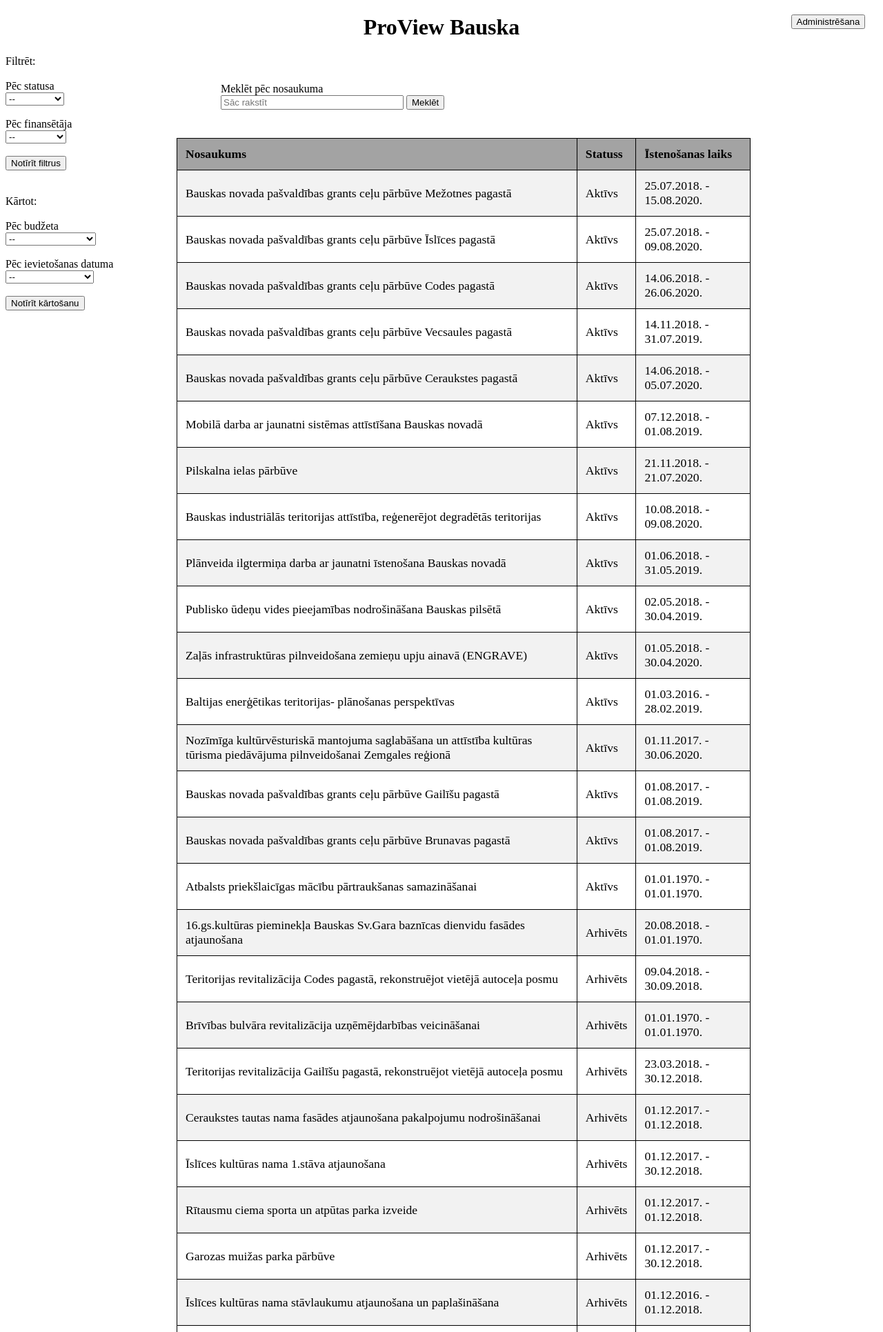
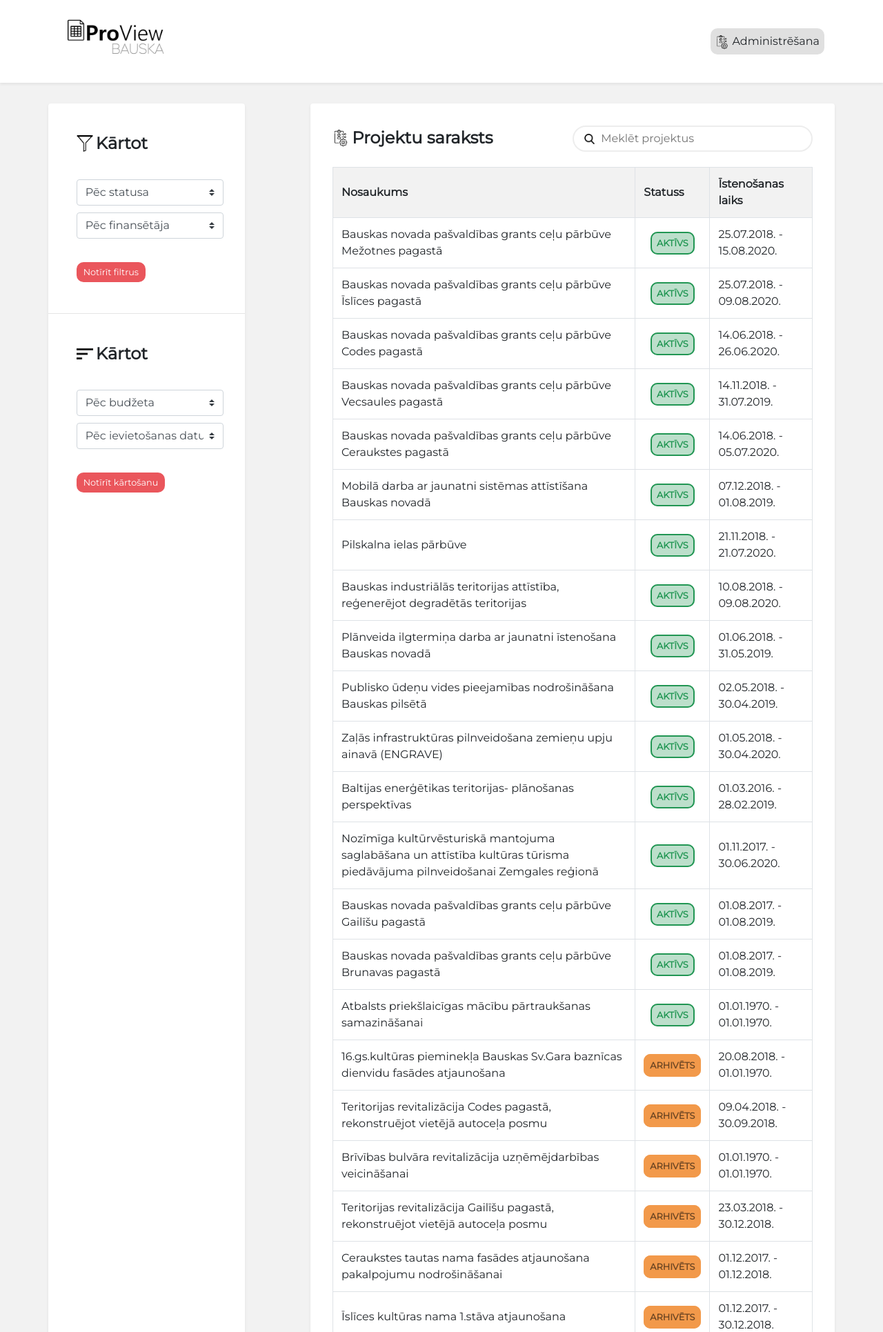
Before and after one commit to jekabssolo/ProView, a PHP site: page / in a window 1280 px wide. Shown: the top 1931 px of the page at 69% size. Run offline with PHP 8.4, Linux system fonts and the light colour scheme; data comes from the database, SQL or seed files in the repository.

Commit message:
Added design for index and individual

```diff
--- a/index.php
+++ b/index.php
@@ -1,10 +1,21 @@
 <!DOCTYPE html>
 <html>
 	<head>
+		<!-- BOOTSTRAP CSS -->
+		<link rel="stylesheet" href="https://stackpath.bootstrapcdn.com/bootstrap/4.3.1/css/bootstrap.min.css" integrity="sha384-ggOyR0iXCbMQv3Xipma34MD+dH/1fQ784/j6cY/iJTQUOhcWr7x9JvoRxT2MZw1T" crossorigin="anonymous">
+
+		<!-- FONT -->
+		<link href="https://fonts.googleapis.com/css?family=Montserrat&display=swap" rel="stylesheet">
+
 		<script src="https://code.jquery.com/jquery-3.4.1.min.js"></script>
-    <script>function sortsubmit(){document.getElementById("sorting").submit();}</script>
-    <script>function filtersubmit(){document.getElementById("filtering").submit();}
+		<!-- <script src="https://code.jquery.com/jquery-3.3.1.slim.min.js" integrity="sha384-q8i/X+965DzO0rT7abK41JStQIAqVgRVzpbzo5smXKp4YfRvH+8abtTE1Pi6jizo" crossorigin="anonymous"></script> -->
+		<script>
+			function sortsubmit(){document.getElementById("sorting").submit();}
 		</script>
+		<script>
+			function filtersubmit(){document.getElementById("filtering").submit();}
+		</script>
+
 		<!-- table row linking to individual view -->
 		<script>
 			jQuery(document).ready(function($) {
@@ -13,66 +24,11 @@
 				});
 			});
 		</script>
-    <!-- <meta name="viewport" content="width=device-width, initial-scale=1.0"> -->
-    <style>
-      .project-table{
-    position: absolute;
-    border-collapse: collapse;
-    border: 1px solid black;
-    width: 65%;
-    font-size: 110%;
-    top: 25%;
-    left: 20%;
-  }
-  .project-table tr:nth-child(even){background-color: #f2f2f2;}
-  .project-table tr:hover {background-color: #ddd;}
-  .project-table th {
-    padding-top: 12px;
-    padding-bottom: 12px;
-    padding-right: 12px;
-    padding-left: 12px;
-    text-align: left;
-    background-color: #a3a3a3;
-    color: black;
-    border: 1px solid black;
-  }
-  .project-table td {
-    border: 1px solid black;
-    padding-top: 12px;
-    padding-bottom: 12px;
-    padding-right: 12px;
-    padding-left: 12px;
-  }
-  [data-href] {
-      cursor: pointer;
-  }
 
-  .search-field{
-    position: absolute;
-    left: 25%;
-    top: 15%;
-  }
-  .filter-field{
-    position: sticky;
-    left: 0%;
-  }
-  .sort-field{
-    position: sticky;
-    left: 0%;
-  }
-  .clear-field{
-    position: sticky;
-    left: 0%;
-  }
-  #admin-button{
-    position: absolute;
-    right: 2%
-  }
-
-    </style>
+		<meta name="viewport" content="width=device-width, initial-scale=1.0">
+		<link rel="stylesheet" href="style.css">
 
 		<title>Projekti</title>
-
 
 		<?php
 			require_once "functions/function.php";
@@ -81,24 +37,24 @@
 
 			// search and filter and sort results
 			if(!empty($_POST)){
-          if(!array_key_exists('status',$_POST)){
+				if (!array_key_exists('status',$_POST)) {
 					$statusval="";
-          }else{
+				} else {
 					$statusval=$_POST["status"];
 				}
-          if(!array_key_exists('financer',$_POST)){
+				if (!array_key_exists('financer',$_POST)) {
 					$finanval="";
-          }else{
+				} else {
 					$finanval=$_POST["financer"];
 				}
-          if(!array_key_exists('budgetsort',$_POST)){
+				if (!array_key_exists('budgetsort',$_POST)) {
 					$budgetsort="";
-          }else{
+				} else {
 					$budgetsort=$_POST["budgetsort"];
 				}
-          if(!array_key_exists('entrysort',$_POST)){
+				if (!array_key_exists('entrysort',$_POST)) {
 					$entrysort="";
-          }else{
+				} else {
 					$entrysort=$_POST["entrysort"];
 				}
 				$searchval = preg_replace("/[']/", "", $_POST["search"]);
@@ -108,25 +64,41 @@
 		?>
 
 	</head>
+	<body>
+		<header class="shadow-sm">
+			<div class="container">
+				<div class="row">
+					<div class="col">
+						<a class="header-logo" href="/">
+							<img src="/ProView Bauska Logo - Final.png" class="header-logo" alt="Logo">
+						</a>
+					</div>
+					<div class="col">
+						<div class="header-right admin-button" onclick="window.location='/admin.php'">
+							<img src="Design/Icons/management (1).png" class="admin-icon" alt="Management icon">
+							Administrēšana
+							<!-- <button id="admin-button" data-href="/admin.php">Administrēšana</button> -->
+						</div>
+					</div>
+				</div>
+		</header>
 
+		<div class="container">
+			<div class="row">
+				<div class="col-md-3 shadow-sm p-3 mb-5 bg-white rounded no-margin">
+					<!-- filter forms -->
+					<div class="select-container">
+						<div>
+							<form method="post" id="filtering">
+								<div class="title-container">
+									<img src="Design/Icons/funnel-outline.png" class="img-style" alt="Funnel icon">
+									<span class="title-style">Kārtot</span>
+								</div>
+								<br>
 
-
-
-    <body>
-
-        <button id="admin-button" data-href="/admin.php">Administrēšana</button>
-
-        <h1 style="text-align:center;">ProView Bauska</h1>
-
-
-
-        <!-- filter forms -->
-        <form method="post" class="filter-field"  id="filtering">
-          Filtrēt: <br> <br>
-          Pēc statusa <br>
-
-          <select size="1" name="status" onchange="filtersubmit()">
-              <option value='' selected>--</option>
+								<!-- Pēc statusa <br> -->
+								<select class="custom-select" size="1" name="status" onchange="filtersubmit()">
+									<option value='' selected>Pēc statusa</option>
 									<option value='Aktīvs' <?php echo isset($_POST['status']) && $_POST['status'] == 'Aktīvs' ? 'selected' : '' ?>>Aktīvs</option>
 									<option value='Arhivēts' <?php echo isset($_POST['status']) && $_POST['status'] == 'Arhivēts' ? 'selected' : '' ?>>Arhivēts</option>
 									<option value='Plānošana' <?php echo isset($_POST['status']) && $_POST['status'] == 'Plānošana' ? 'selected' : '' ?>>Plānošana</option>
@@ -134,10 +106,9 @@
 									<option value='Iesniegts' <?php echo isset($_POST['status']) && $_POST['status'] == 'Iesniegts' ? 'selected' : '' ?>>Iesniegts</option>
 								</select>
 
-
-          <br><br>Pēc finansētāja <br>
-          <select size="1" name="financer" onchange="filtersubmit()">
-              <option value='' selected>--</option>
+								<!-- <br><br>Pēc finansētāja <br> -->
+								<select class="custom-select" size="1" name="financer" onchange="filtersubmit()">
+									<option value='' selected>Pēc finansētāja</option>
 									<option value='Pašvaldība' <?php echo isset($_POST['financer']) && $_POST['financer'] == 'Pašvaldība' ? 'selected' : '' ?>>Pašvaldība</option>
 									<option value='Cits' <?php echo isset($_POST['financer']) && $_POST['financer'] == 'Cits' ? 'selected' : '' ?>>Cits</option>
 									<option value='ELFLA' <?php echo isset($_POST['financer']) && $_POST['financer'] == 'ELFLA' ? 'selected' : '' ?>>ELFLA</option>
@@ -154,47 +125,46 @@
 								<input type="hidden" name="budgetsort" value="<?php echo isset($_POST['budgetsort']) ? $_POST['budgetsort'] : '' ?>">
 								<input type="hidden" name="entrysort" value="<?php echo isset($_POST['entrysort']) ? $_POST['entrysort'] : '' ?>">
 							</form>
-
 							<br>
 
 							<!-- clearing filters form -->
-        <form method="post" class="filter-field">
+							<form method="post">
 								<input name="status" value="" type="hidden">
 								<input name="financer" value="" type="hidden">
 								<input type="hidden" name="search" value="<?php echo isset($_POST['search']) ? $_POST['search'] : '' ?>">
 								<input type="hidden" name="budgetsort" value="<?php echo isset($_POST['budgetsort']) ? $_POST['budgetsort'] : '' ?>">
 								<input type="hidden" name="entrysort" value="<?php echo isset($_POST['entrysort']) ? $_POST['entrysort'] : '' ?>">
-          <input type="submit" value="Notīrīt filtrus">
+								<input type="submit" class="clear-button" value="Notīrīt filtrus">
 							</form>
+							<br>
+						</div>
+					</div>
 
-        <!-- Search form -->
-        <form method="post" class="search-field">
-              Meklēt pēc nosaukuma<br>
-              <input type="text" size="30" placeholder="Sāc rakstīt" name="search" value="<?php echo isset($_POST['search']) ? $_POST['search'] : '' ?>" maxlength="65534">
-              <input type="hidden" name="status" value="<?php echo isset($_POST['status']) ? $_POST['status'] : '' ?>">
-              <input type="hidden" name="financer" value="<?php echo isset($_POST['financer']) ? $_POST['financer'] : '' ?>">
-              <input type="hidden" name="budgetsort" value="<?php echo isset($_POST['budgetsort']) ? $_POST['budgetsort'] : '' ?>">
-              <input type="hidden" name="entrysort" value="<?php echo isset($_POST['entrysort']) ? $_POST['entrysort'] : '' ?>">
-              <input type="submit" value="Meklēt">
-        </form>
 
+					<hr>
+
+					<div class="select-container">
+						<div>
+							<!-- Sorting form -->
+							<form method="post" id="sorting">
+								<div class="title-container">
+									<img src="Design/Icons/sort-button-with-three-lines.png" class="img-style" alt="Sort icon">
+									<span class="title-style">Kārtot</span>
+								</div>
 								<br>
 
-        <!-- Sorting form -->
-        <form method="post" class="sort-field"  id="sorting">
-            <br>Kārtot:<br><br>
 								<!-- Sorting by budget -->
-            Pēc budžeta<br>
-            <select size="1" name="budgetsort" onchange="sortsubmit()">
-              <option value='' selected>--</option>
+								<!-- Pēc budžeta<br> -->
+								<select class="custom-select" size="1" name="budgetsort" onchange="sortsubmit()">
+									<option value='' selected>Pēc budžeta</option>
 									<option value='ASC' <?php echo isset($_POST['budgetsort']) && $_POST['budgetsort'] == 'ASC' ? 'selected' : '' ?>>Mazākais vispirms</option>
 									<option value='DESC' <?php echo isset($_POST['budgetsort']) && $_POST['budgetsort'] == 'DESC' ? 'selected' : '' ?>>Lielākais vispirms</option>
 								</select>
-            <br><br>
+
 								<!-- Sorting by entry date -->
-            Pēc ievietošanas datuma<br>
-            <select size="1" name="entrysort" onchange="sortsubmit()">
-              <option value='' selected>--</option>
+								<!-- Pēc ievietošanas datuma<br> -->
+								<select class="custom-select" size="1" name="entrysort" onchange="sortsubmit()">
+									<option value='' selected>Pēc ievietošanas datuma</option>
 									<option value='ASC' <?php echo isset($_POST['entrysort']) && $_POST['entrysort'] == 'ASC' ? 'selected' : '' ?>>Jaunākie vispirms</option>
 									<option value='DESC' <?php echo isset($_POST['entrysort']) && $_POST['entrysort'] == 'DESC' ? 'selected' : '' ?>>Senākie vispirms</option>
 								</select>
@@ -207,42 +177,101 @@
 							<br>
 
 							<!-- clearing sorting form -->
-                <form method="post" class="sort-field">
+							<form method="post">
 								<input type="hidden" name="status" value="<?php echo isset($_POST['status']) ? $_POST['status'] : '' ?>">
 								<input type="hidden" name="financer" value="<?php echo isset($_POST['financer']) ? $_POST['financer'] : '' ?>">
 								<input type="hidden" name="search" value="<?php echo isset($_POST['search']) ? $_POST['search'] : '' ?>">
 								<input type="hidden" name="budgetsort" value="">
 								<input type="hidden" name="entrysort" value="">
-          <input type="submit" value="Notīrīt kārtošanu">
+								<input type="submit" class="clear-button" value="Notīrīt kārtošanu">
 							</form>
+							<br>
+							<br>
+						</div>
+					</div>
+				</div>
 
+				<div class="col-md-8 offset-md-1 shadow-sm p-3 mb-5 bg-white rounded table-column">
+					<div class="container">
+						<div class="row">
+							<div class="col-sm align-self-start col2-style">
+								<img src="Design/Icons/management (1).png" class="img-style" alt="Management icon">
+								<span class="title-style">Projektu saraksts</span>
+							</div>
+							<div class="col-sm align-self-end col2-style">
+								<!-- Search form -->
+								<form method="post">
+									<div class="search-container">
+										<img src="Design/Icons/search.png" class="search-icon" alt="Search icon">
+										<input type="text" class="search-form" placeholder="Meklēt projektus" name="search" value="<?php echo isset($_POST['search']) ? $_POST['search'] : '' ?>" maxlength="65534">
+									</div>
+									<input type="hidden" name="status" value="<?php echo isset($_POST['status']) ? $_POST['status'] : '' ?>">
+									<input type="hidden" name="financer" value="<?php echo isset($_POST['financer']) ? $_POST['financer'] : '' ?>">
+									<input type="hidden" name="budgetsort" value="<?php echo isset($_POST['budgetsort']) ? $_POST['budgetsort'] : '' ?>">
+									<input type="hidden" name="entrysort" value="<?php echo isset($_POST['entrysort']) ? $_POST['entrysort'] : '' ?>">
+									<!-- <input type="submit" value="Meklēt"> -->
+								</form>
+							</div>
+						</div>
+					</div>
 
-        <br>
-
+					<div class="table-responsive-sm">
 						<!-- results table -->
-        <table class="project-table" align="center">
+						<table class="table table-bordered table-hover">
 							<tr class="header">
-                <th>Nosaukums</th>
-                <th>Statuss</th>
-                <th>Īstenošanas laiks</th>
+								<th class="align-middle">Nosaukums</th>
+								<th class="align-middle">Statuss</th>
+								<th class="align-middle">Īstenošanas laiks</th>
 							</tr>
 							<?php
 								for ($i = 0; $i<count($projects); $i++){
-
 									echo "<tr class='entry' data-href='/individualAbout.php?id=".$projects[$i]["ID"]."'>";
-            echo "<td>", $projects[$i]["Name"], "</td>";
-            echo "<td>".$projects[$i]["Status"]."</td>";
-            echo "<td>".date("d.m.Y.", strtotime($projects[$i]["StartDate"])), " - ", date("d.m.Y.", strtotime($projects[$i]["FinishDate"])),"</td>";
+									echo "<td class='align-middle'>", $projects[$i]["Name"], "</td>";
+									switch ($projects[$i]["Status"]) {
+										case 'Aktīvs':
+											$background = "rgb(33, 150, 83, 0.3)";
+											$border = "#219653";
+											$color = "#219653";
+											break;
+										case 'Arhivēts':
+											$background = "#F2994A";
+											$border = "#F2994A";
+											$color = "#6D4623";
+											break;
+										case 'Plānošana':
+											$background = "rgb(242, 201, 76, 0.3)";
+											$border = "#F2C94C";
+											$color = "#786B41";
+											break;
+										case 'Balsošana':
+											$background = "rgb(155, 81, 224, 0.3)";
+											$border = "#9B51E0";
+											$color = "#9B51E0";
+											break;
+										case 'Iesniegts':
+											$background = "rgb(242, 153, 74, 0.3)";
+											$border = "#F2994A";
+											$color = "#A76D3C";
+											break;
+									}
+									echo "<td class='project-status align-middle text-center'><span class='status-text' style='background:" . $background . "; border: 2px solid " . $border . "; color: " . $color . "'>".$projects[$i]["Status"]."</span></td>";
+									echo "<td class='align-middle'>".date("d.m.Y.", strtotime($projects[$i]["StartDate"])), " - ", date("d.m.Y.", strtotime($projects[$i]["FinishDate"])),"</td>";
 									echo "</tr>";
 								};
+
 								if (count($projects) == 0){
 									echo "<tr><td colspan='3' align='center'>Nekas netika atrasts</td></tr>";
 								}
-
 							?>
 						</table>
+					</div>
+				</div>
+			</div>
+		</div>
 
-
+		<!-- BOOTSTARP JS -->
+		<script src="https://cdnjs.cloudflare.com/ajax/libs/popper.js/1.14.7/umd/popper.min.js" integrity="sha384-UO2eT0CpHqdSJQ6hJty5KVphtPhzWj9WO1clHTMGa3JDZwrnQq4sF86dIHNDz0W1" crossorigin="anonymous"></script>
+		<script src="https://stackpath.bootstrapcdn.com/bootstrap/4.3.1/js/bootstrap.min.js" integrity="sha384-JjSmVgyd0p3pXB1rRibZUAYoIIy6OrQ6VrjIEaFf/nJGzIxFDsf4x0xIM+B07jRM" crossorigin="anonymous"></script>
 
 	</body>
 </html>
--- /dev/null
+++ b/style.css
@@ -0,0 +1,192 @@
+html, body {
+    margin: 0;
+    background: #F2F2F2;
+    font-family: 'Montserrat', sans-serif;
+}
+
+
+table .header {
+    background: #F2F2F2;
+}
+
+.table-column {
+    padding: 2rem !important;
+}
+
+td {
+    cursor: pointer;
+}
+
+.status-text {
+    border-radius: 10px;
+    font-size: 0.8rem;
+    font-weight: bold;
+    padding: 7px;
+    text-transform: uppercase;
+}
+
+.search-container {
+    border: 2px solid #EDEDED;
+    border-radius: 50px;
+}
+
+.search-icon {
+    margin-left: 15px;
+    width: 15px;
+    height: 15px;
+}
+
+.search-form {
+    border: none;
+    padding: 5px;
+    width: calc(100% - 50px);
+}
+
+.search-form:focus {
+    outline: none;
+}
+
+.project-search-table {
+    width: 50%;
+}
+
+.projects-title-column {
+    width: 50%;
+}
+
+.col2-style {
+    height: 40px;
+    padding: 0;
+    margin-bottom: 20px;
+}
+
+.title-container {
+    margin: 5px!important;
+    margin-top: 40px!important;
+}
+
+.title-style {
+    font-weight: bold;
+    font-size: 1.5rem;
+    vertical-align: middle;
+}
+
+.img-style {
+    width: 1.5rem;
+    height: 1.5rem;
+}
+
+header {
+    background: white;
+    height: 120px;
+    margin-bottom: 30px;
+}
+
+header .container {
+    height: inherit;
+}
+
+header .container .row {
+    height: inherit;
+}
+
+header .col {
+    height: inherit;
+    position: relative;
+}
+
+header .col div {
+    position: absolute;
+    top: 50%;
+    transform: translate(0%, -50%);
+}
+
+.header-left {
+    left: 15px;
+    font-weight: bold;
+    font-size: 2rem;
+    cursor: pointer;
+}
+
+.header-right {
+    right: 15px;
+}
+
+.header-center {
+    left: 50%;
+    transform: translate(-50%, -50%);
+}
+
+.header-logo {
+    height: inherit;
+}
+
+.admin-button {
+    background: #E0E0E0;
+    border-radius: 10px;
+    cursor: pointer;
+    padding: 7px;
+}
+
+.admin-icon {
+    width: 20px;
+    height: 20px;
+}
+
+.select-container {
+    width: 100%;
+}
+
+.clear-button {
+    color: white;
+    background: #EA565C;
+    border: none;
+    border-radius: 10px;
+    font-size: 0.8rem;
+    margin: 5px;
+    padding: 5px;
+    padding-left: 10px;
+    padding-right: 10px;
+}
+
+.custom-select {
+    margin: 5px;
+}
+
+.select-container div {
+    margin: 0 auto;
+    width: 75%;
+}
+
+.no-margin {
+    padding: 0!important;
+}
+
+.individual-main-container {
+    padding: 50px!important;
+}
+
+.coordination-text {
+    display: inline-block;
+}
+
+.coordination-name {
+    color: #828282;
+    font-size: 0.8rem;
+    margin: 0;
+}
+
+.coordination-tel {
+    display: inline-block;
+    margin-top: 5px;
+}
+
+.avatar-icon {
+    vertical-align: super;
+}
+
+.individual-icon {
+    margin-right: 10px;
+    height: 20px;
+    width: 20px;
+}
```
Also changed, not shown: individualAbout.php (+117 -45 lines). Lines whose indentation alone changed are shown as unchanged.
